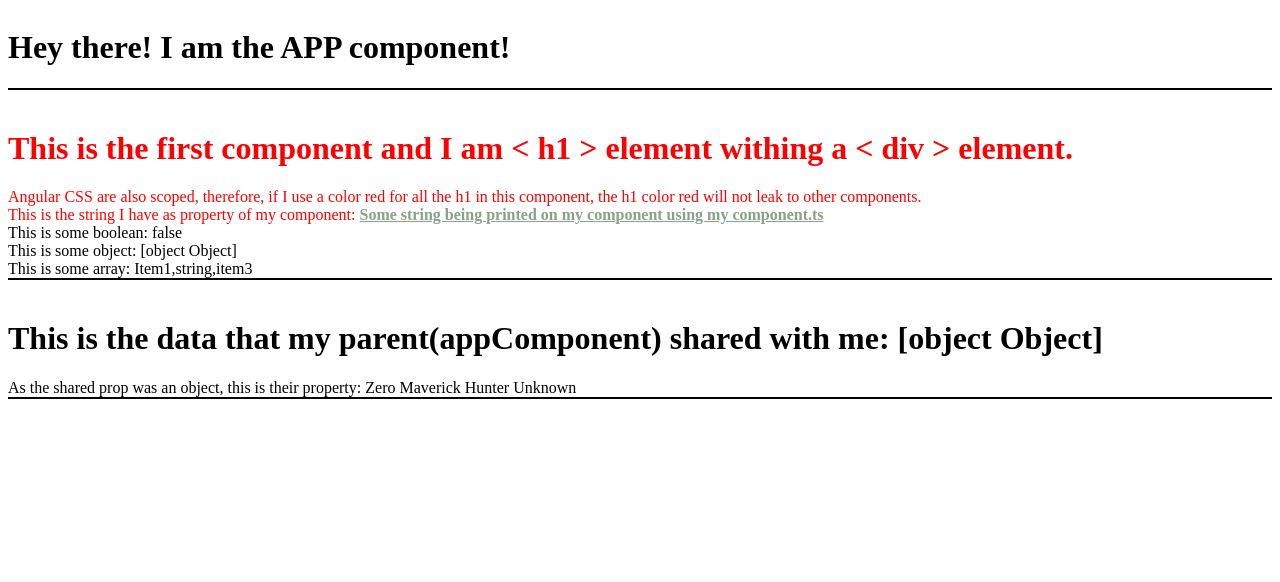
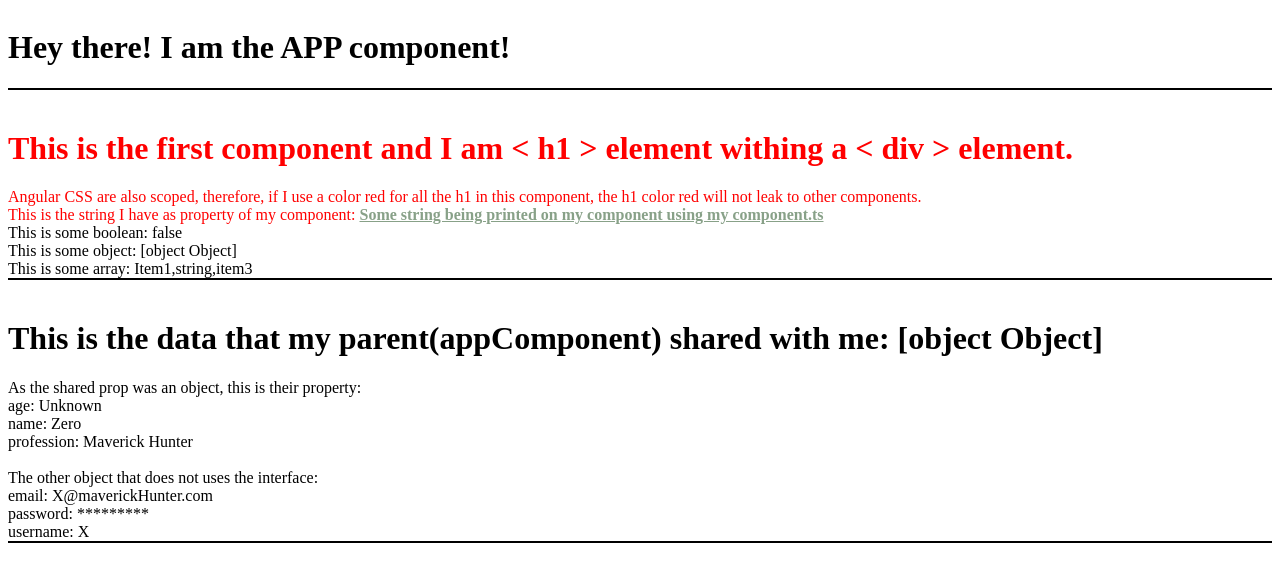
Before and after one commit to JanshenV/angunlarWithSpareTime, an Angular app: page / in a window 1280 px wide. Shown: the top 582 px of the page. Built offline with nearby package versions, Linux system fonts and the light colour scheme.

Commit message:
advanced through some classes in order to learn how to loop through a object using typescript and how to render them using angular

```diff
--- a/src/app/components/parent-data/parent-data.component.html
+++ b/src/app/components/parent-data/parent-data.component.html
@@ -3,10 +3,19 @@
     This is the data that my parent(appComponent) shared with me:
     {{ propsFromParentApp }}
   </h1>
-  <span
-    >As the shared prop was an object, this is their property:
-    {{ propsFromParentApp.name }}
-    {{ propsFromParentApp.profession }}
-    {{ propsFromParentApp.age }}
+  <span>
+    As the shared prop was an object, this is their property:
+    <br />
+    <span *ngFor="let propData of propsFromParentApp | keyvalue">
+        {{propData.key}}: {{ propData.value}} <br />
+      </span>
+  </span>
+  <br />
+  <span>
+    The other object that does not uses the interface:
+    <br />
+    <span *ngFor="let userInfo of userData | keyvalue">
+      {{userInfo.key}}: {{ userInfo.value}} <br />
+    </span>
   </span>
 </div>
--- a/src/app/components/parent-data/parent-data.component.ts
+++ b/src/app/components/parent-data/parent-data.component.ts
@@ -16,7 +16,7 @@ export class ParentDataComponent implements OnInit {
   constructor() { }
 
   ngOnInit(): void {
-
+    Object.entries(this.userData).forEach(([key, value]) => console.log(key))
   }
 
 }
```
